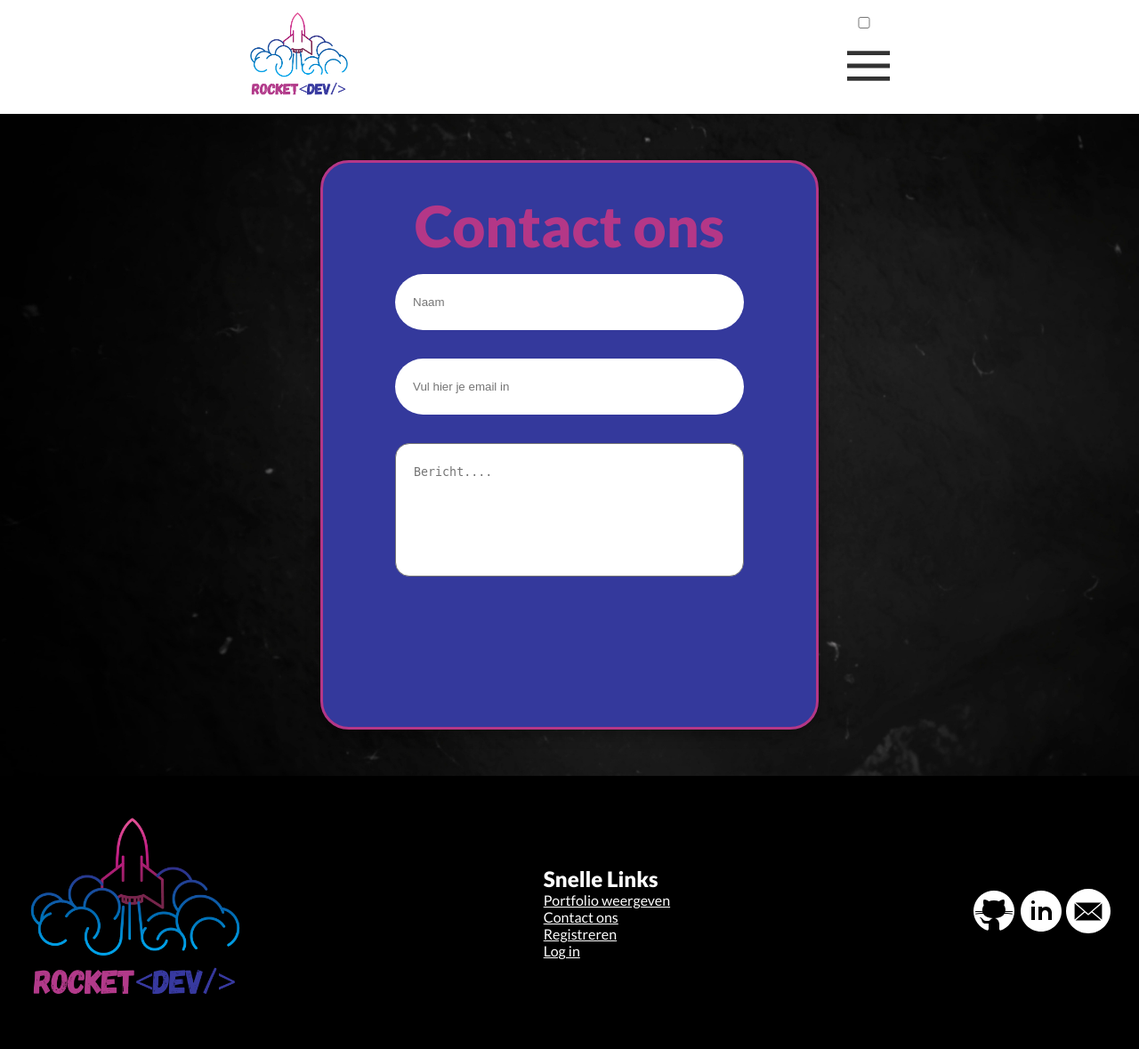
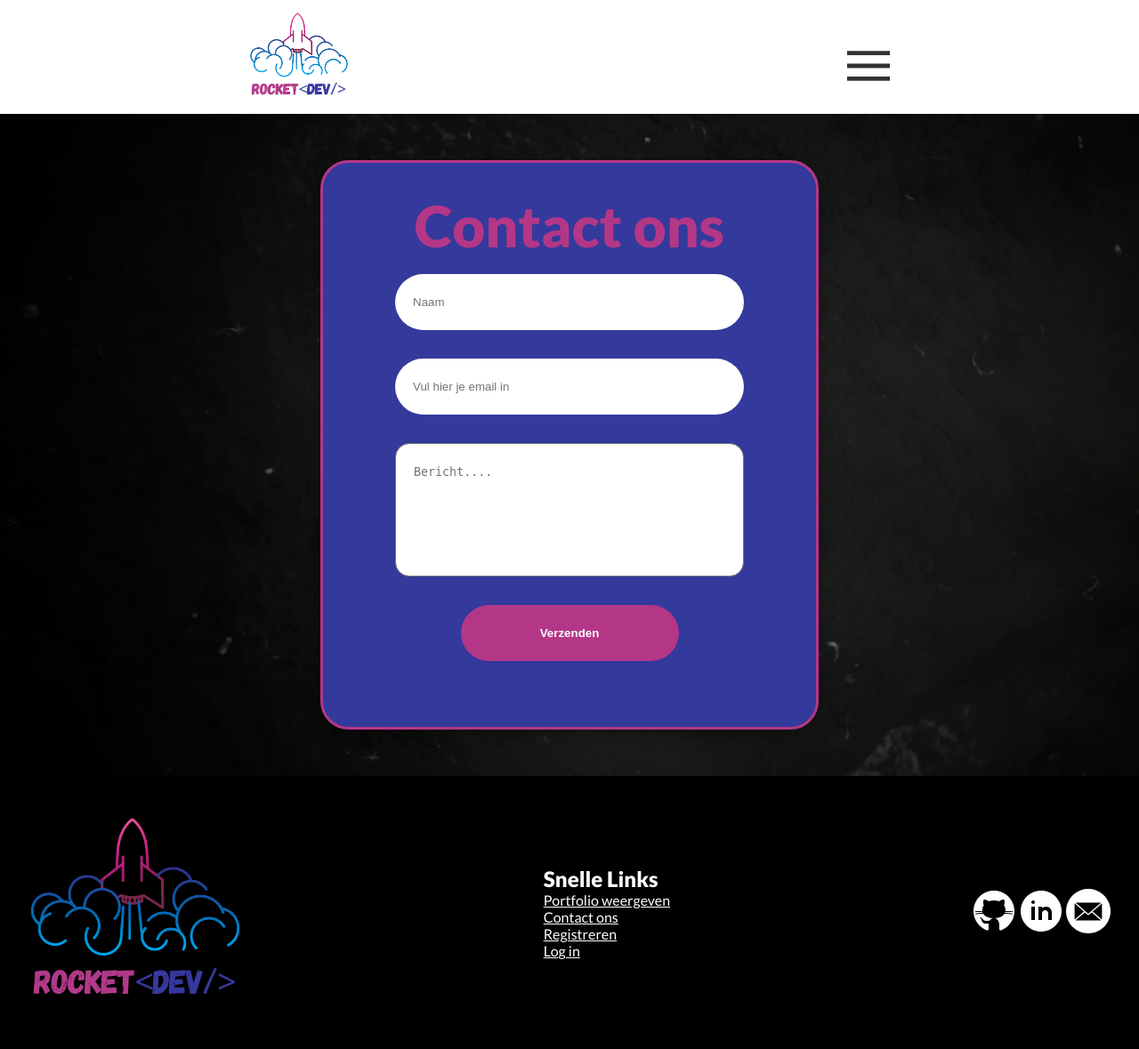
Before and after one commit to sammayer0815/PortfolioApp, a PHP site: page /contact in a window 1280 px wide. Shown: the whole page at 89% size. Run offline with PHP 8.4, Linux system fonts and the light colour scheme.

Commit message:
fixed some bugs

```diff
--- a/public/css/overlaymenu.css
+++ b/public/css/overlaymenu.css
@@ -7,7 +7,7 @@
   height: 3rem;
 }
 
-input[type="submit"] {
+#op {
   display: none;
 }
 
--- a/views/contact.view.php
+++ b/views/contact.view.php
@@ -13,7 +13,7 @@
                   <input type="text" name="name" id="name" placeholder="Naam" required>
                   <input type="email" name="email" id="email" placeholder="Vul hier je email in" required>
                   <textarea placeholder="Bericht...." required></textarea>
-                  <input type="submit" value="Verzenden">
+                  <input type="submit" id="submitContact"value="Verzenden" >
                </form>
             </div>
          </div>
```
